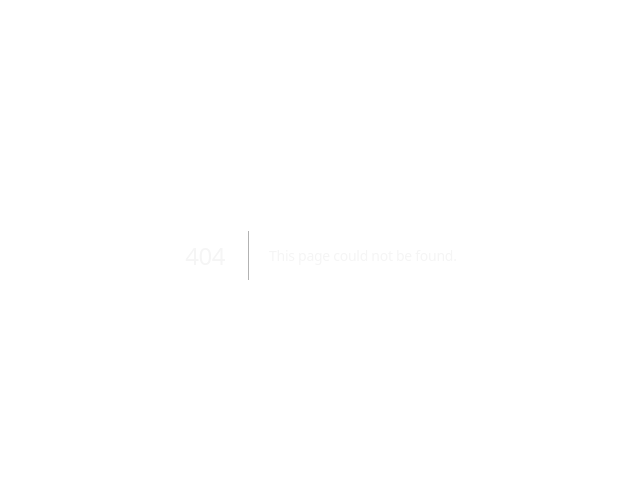
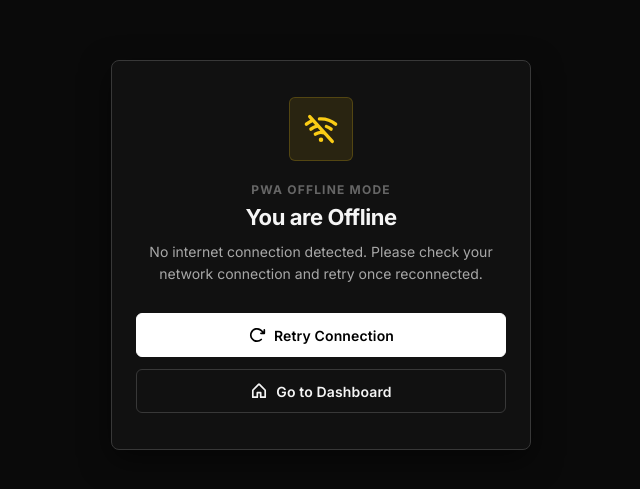
Before and after one commit to sameerkali/IShapeMyDays, a Next.js app: page /offline in a window 1280 px wide. Before the commit this address had no page. Shown: the part 145-634 px from the top of the page, without its empty margins (319-959 px from the left). Built offline with nearby package versions, Linux system fonts and the light colour scheme.

Commit message:
feat: implement offline fallback page and custom 404 handler with service worker integration

```diff
--- /dev/null
+++ b/app/not-found.tsx
@@ -0,0 +1,96 @@
+"use client";
+
+import Link from "next/link";
+import { WarningCircle, House } from "@phosphor-icons/react";
+import { Button } from "@/components/ui/Button";
+
+export default function NotFound() {
+  return (
+    <div
+      style={{
+        minHeight: "100vh",
+        backgroundColor: "var(--bg-base, #0a0a0a)",
+        color: "var(--text-primary, #f5f5f5)",
+        display: "flex",
+        alignItems: "center",
+        justifyContent: "center",
+        padding: "24px",
+        fontFamily: "var(--font-inter), sans-serif",
+      }}
+    >
+      <div
+        style={{
+          maxWidth: "420px",
+          width: "100%",
+          backgroundColor: "var(--bg-surface, #111111)",
+          border: "1px solid var(--border-strong, #383838)",
+          borderRadius: "var(--radius-lg, 8px)",
+          padding: "36px 24px",
+          textAlign: "center",
+          boxShadow: "0 10px 30px rgba(0, 0, 0, 0.5)",
+        }}
+      >
+        <div
+          style={{
+            width: "64px",
+            height: "64px",
+            borderRadius: "var(--radius-md, 6px)",
+            backgroundColor: "rgba(248, 113, 113, 0.1)",
+            border: "1px solid rgba(248, 113, 113, 0.2)",
+            display: "flex",
+            alignItems: "center",
+            justifyContent: "center",
+            margin: "0 auto 20px auto",
+            color: "var(--status-error, #f87171)",
+          }}
+        >
+          <WarningCircle size={36} weight="bold" />
+        </div>
+
+        <span
+          style={{
+            fontSize: "12px",
+            fontWeight: 700,
+            letterSpacing: "0.1em",
+            textTransform: "uppercase",
+            color: "var(--text-muted, #666666)",
+            display: "block",
+            marginBottom: "6px",
+          }}
+        >
+          404 — Page Not Found
+        </span>
+
+        <h1
+          style={{
+            fontSize: "22px",
+            fontWeight: 700,
+            color: "var(--text-primary, #f5f5f5)",
+            marginBottom: "12px",
+            letterSpacing: "-0.02em",
+          }}
+        >
+          This Page Doesn't Exist
+        </h1>
+
+        <p
+          style={{
+            fontSize: "14px",
+            color: "var(--text-secondary, #a8a8a8)",
+            lineHeight: "1.6",
+            marginBottom: "28px",
+          }}
+        >
+          The page you are looking for might have been removed, renamed, or is temporarily unavailable.
+        </p>
+
+        <Link href="/dashboard" style={{ textDecoration: "none" }}>
+          <Button variant="primary" fullWidth style={{ gap: "8px" }}>
+            <House size={18} weight="bold" />
+            Back to Dashboard
+          </Button>
+        </Link>
+      </div>
+    </div>
+  );
+}
--- /dev/null
+++ b/app/offline/page.tsx
@@ -0,0 +1,108 @@
+"use client";
+
+import Link from "next/link";
+import { WifiSlash, ArrowClockwise, House } from "@phosphor-icons/react";
+import { Button } from "@/components/ui/Button";
+
+export default function OfflinePage() {
+  return (
+    <div
+      style={{
+        minHeight: "100vh",
+        backgroundColor: "var(--bg-base, #0a0a0a)",
+        color: "var(--text-primary, #f5f5f5)",
+        display: "flex",
+        alignItems: "center",
+        justifyContent: "center",
+        padding: "24px",
+        fontFamily: "var(--font-inter), sans-serif",
+      }}
+    >
+      <div
+        style={{
+          maxWidth: "420px",
+          width: "100%",
+          backgroundColor: "var(--bg-surface, #111111)",
+          border: "1px solid var(--border-strong, #383838)",
+          borderRadius: "var(--radius-lg, 8px)",
+          padding: "36px 24px",
+          textAlign: "center",
+          boxShadow: "0 10px 30px rgba(0, 0, 0, 0.5)",
+        }}
+      >
+        <div
+          style={{
+            width: "64px",
+            height: "64px",
+            borderRadius: "var(--radius-md, 6px)",
+            backgroundColor: "rgba(250, 204, 21, 0.1)",
+            border: "1px solid rgba(250, 204, 21, 0.2)",
+            display: "flex",
+            alignItems: "center",
+            justifyContent: "center",
+            margin: "0 auto 20px auto",
+            color: "var(--status-warning, #facc15)",
+          }}
+        >
+          <WifiSlash size={36} weight="bold" />
+        </div>
+
+        <span
+          style={{
+            fontSize: "12px",
+            fontWeight: 700,
+            letterSpacing: "0.1em",
+            textTransform: "uppercase",
+            color: "var(--text-muted, #666666)",
+            display: "block",
+            marginBottom: "6px",
+          }}
+        >
+          PWA Offline Mode
+        </span>
+
+        <h1
+          style={{
+            fontSize: "22px",
+            fontWeight: 700,
+            color: "var(--text-primary, #f5f5f5)",
+            marginBottom: "12px",
+            letterSpacing: "-0.02em",
+          }}
+        >
+          You are Offline
+        </h1>
+
+        <p
+          style={{
+            fontSize: "14px",
+            color: "var(--text-secondary, #a8a8a8)",
+            lineHeight: "1.6",
+            marginBottom: "28px",
+          }}
+        >
+          No internet connection detected. Please check your network connection and retry once reconnected.
+        </p>
+
+        <div style={{ display: "flex", flexDirection: "column", gap: "12px" }}>
+          <Button
+            variant="primary"
+            fullWidth
+            onClick={() => window.location.reload()}
+            style={{ gap: "8px" }}
+          >
+            <ArrowClockwise size={18} weight="bold" />
+            Retry Connection
+          </Button>
+
+          <Link href="/dashboard" style={{ textDecoration: "none" }}>
+            <Button variant="secondary" fullWidth style={{ gap: "8px" }}>
+              <House size={18} weight="bold" />
+              Go to Dashboard
+            </Button>
+          </Link>
+        </div>
+      </div>
+    </div>
+  );
+}
--- a/public/sw.js
+++ b/public/sw.js
@@ -1,6 +1,7 @@
-const CACHE_NAME = "ishapemydays-v1";
+const CACHE_NAME = "ishapemydays-v2";
 const ASSETS_TO_CACHE = [
   "/",
+  "/offline",
   "/manifest.json",
   "/favicon.ico",
   "/icons/icon-192x192.png",
@@ -31,7 +32,6 @@ self.addEventListener("activate", (event) => {
 });
 
 self.addEventListener("fetch", (event) => {
-  // Network first, falling back to cache
   if (event.request.method !== "GET") return;
 
   event.respondWith(
@@ -45,8 +45,14 @@ self.addEventListener("fetch", (event) => {
         }
         return response;
       })
-      .catch(() => {
-        return caches.match(event.request);
+      .catch(async () => {
+        const cachedResponse = await caches.match(event.request);
+        if (cachedResponse) {
+          return cachedResponse;
+        }
+        if (event.request.mode === "navigate") {
+          return caches.match("/offline");
+        }
       })
   );
 });
```
